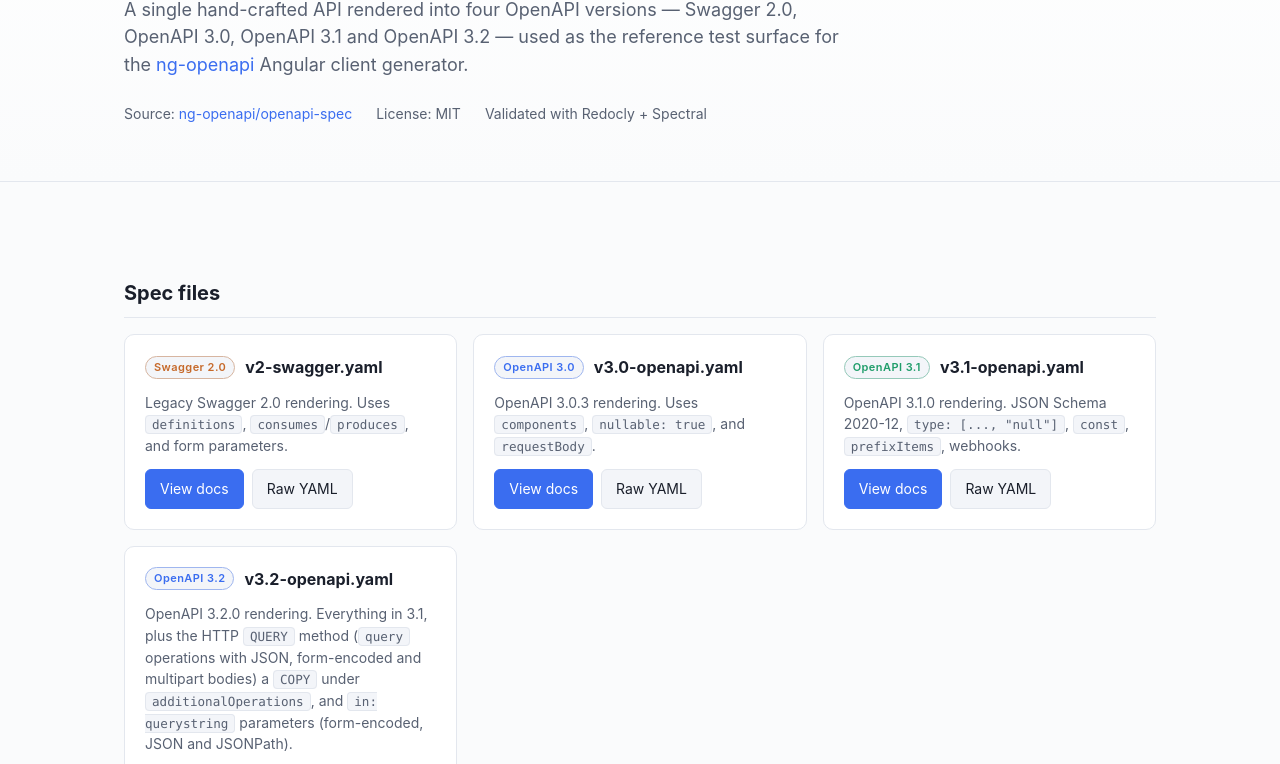
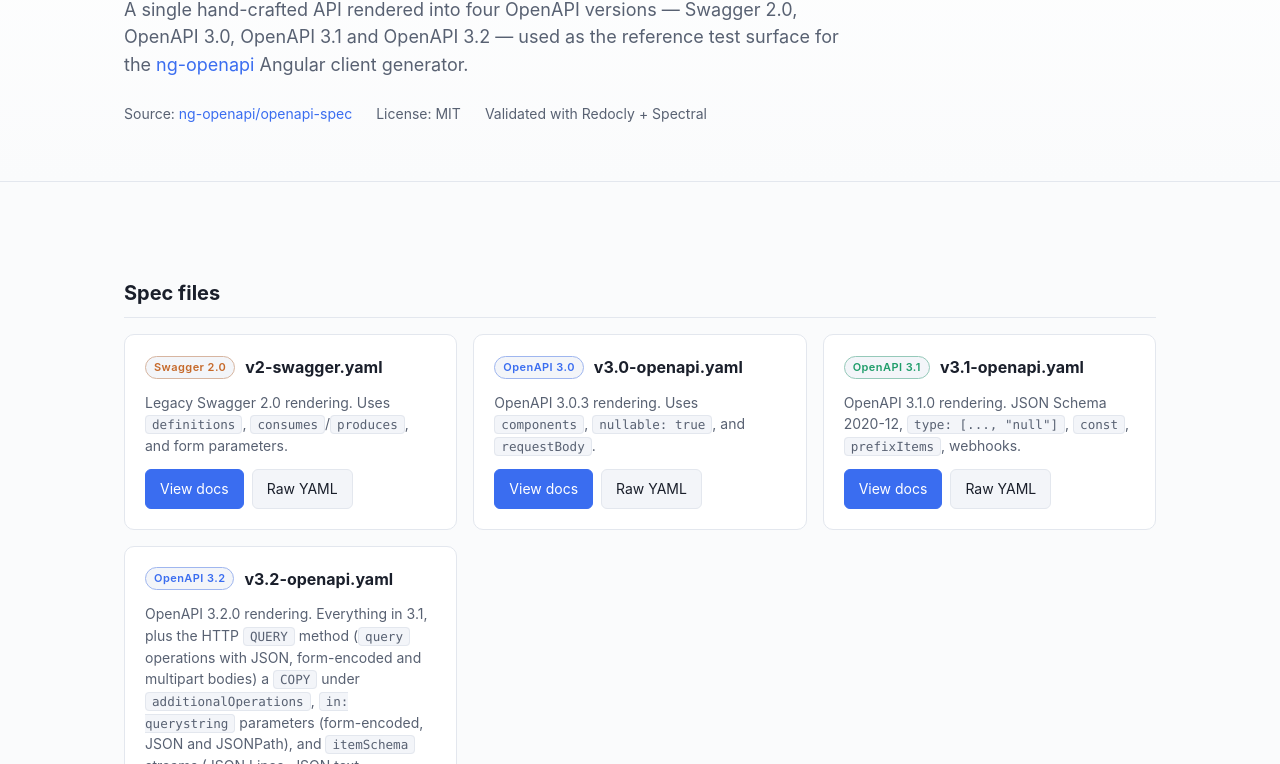
Before and after one commit to ng-openapi/openapi-spec, a plain HTML site: page index.html in a window 1280 px wide. Shown: the part 166-930 px from the top of the page. Drawn offline with Linux system fonts and the light colour scheme.

Commit message:
feat: add itemSchema streams and a complete sequential response
OpenAPI 3.2's `itemSchema` describes each item of a sequential media type
and says the response is a stream. The reference API gets one stream per
format a client has to read, plus one response of the same kind that is
declared complete, in the 3.2 target only:

- streamAuditLog: application/jsonl
- replayAuditLog: application/json-seq, in answer to a request body
- watchNotifications: text/event-stream
- listAuditLogArchive: application/x-ndjson with an array schema

REFERENCE.yaml records the item_schema rendering rule and a `stream:`
shorthand for such responses.

Used by ng-openapi/ng-openapi#136.

```diff
--- a/index.html
+++ b/index.html
@@ -240,7 +240,7 @@
 
         <article class="card">
           <h3><span class="badge v32">OpenAPI 3.2</span> v3.2-openapi.yaml</h3>
-          <p>OpenAPI 3.2.0 rendering. Everything in 3.1, plus the HTTP <code>QUERY</code> method (<code>query</code> operations with JSON, form-encoded and multipart bodies) a <code>COPY</code> under <code>additionalOperations</code>, and <code>in: querystring</code> parameters (form-encoded, JSON and JSONPath).</p>
+          <p>OpenAPI 3.2.0 rendering. Everything in 3.1, plus the HTTP <code>QUERY</code> method (<code>query</code> operations with JSON, form-encoded and multipart bodies) a <code>COPY</code> under <code>additionalOperations</code>, <code>in: querystring</code> parameters (form-encoded, JSON and JSONPath), and <code>itemSchema</code> streams (JSON Lines, JSON text sequences, Server-Sent Events).</p>
           <div class="card-actions">
             <button class="btn primary" data-spec="specs/v3.2-openapi.yaml" data-label="OpenAPI 3.2">View docs</button>
             <a class="btn" href="specs/v3.2-openapi.yaml">Raw YAML</a>
```
Also changed, not shown: 2 other files.
